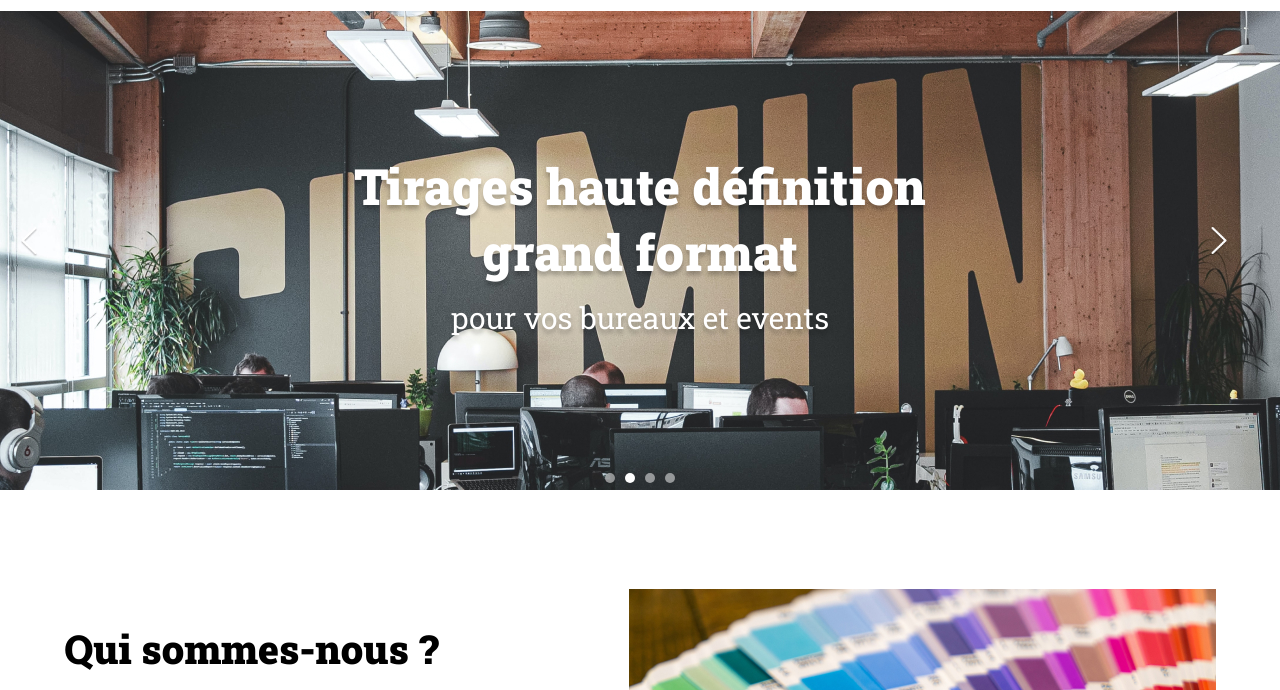
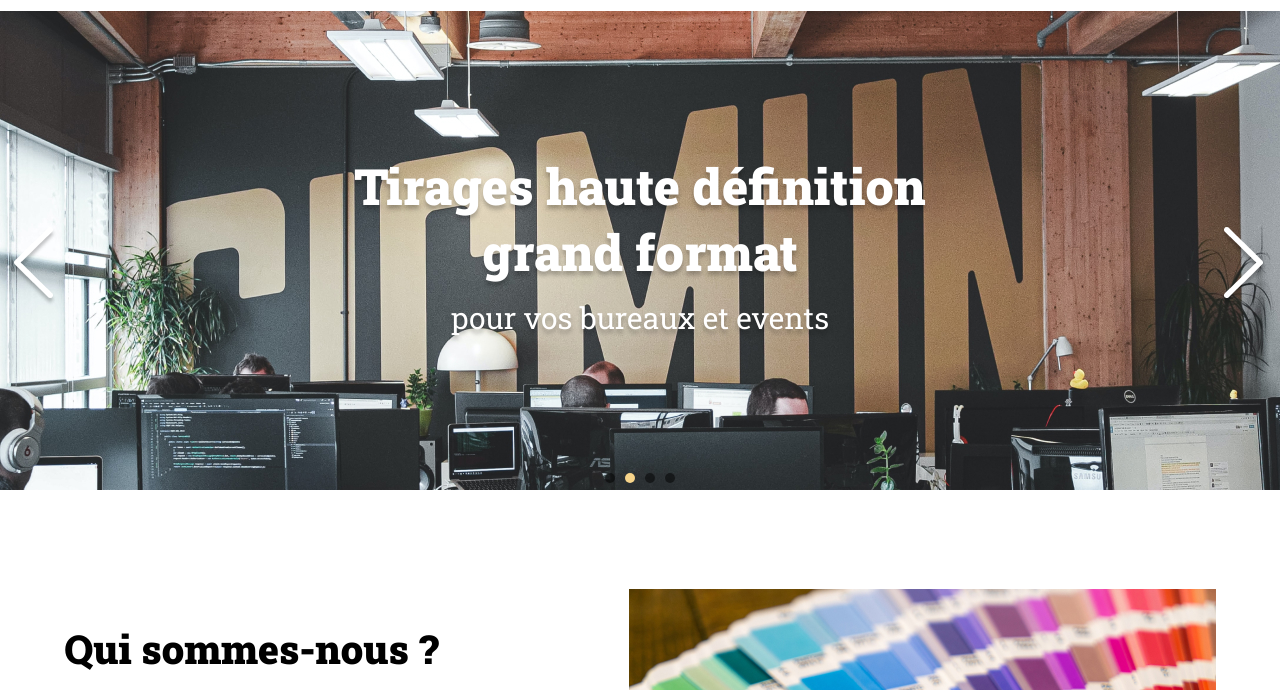
Before and after one commit to RomainTGitHub/Print-it-JS-main, a plain HTML site: page index.html in a window 1280 px wide. Shown: the part 110-800 px from the top of the page. Drawn offline with Linux system fonts and the light colour scheme.

Commit message:
Mise à jour CSS

```diff
--- a/assets/style.css
+++ b/assets/style.css
@@ -282,34 +282,38 @@ header {
 	top: 50%;
 	transform: translateY(-50%);
 	width: 50px;
-	/* Largeur des flèches */
 	height: 50px;
-	/* Hauteur des flèches */
+}
+
+.carousel-control-prev a,
+.carousel-control-next a {
+	display: flex;
+	justify-content: center;
+	align-items: center;
+	width: 100%;
+	height: 100%;
 }
 
 .carousel-control-prev {
-	left: 20px;
-	/* Position de la flèche précédente */
+	left: 10px;
 }
 
 .carousel-control-next {
-	right: 20px;
-	/* Position de la flèche suivante */
+	right: 10px;
 }
 
 .carousel-control-prev img,
 .carousel-control-next img {
 	width: auto;
-	height: 30px;
-	/* Taille de l'image des flèches */
+	height: auto;
 	display: block;
 }
 
 .carousel-indicators {
 	position: absolute;
 	bottom: 10px;
-	left: 50%;
-	transform: translateX(-50%);
+	left: 0;
+	right: 0;
 	display: flex;
 	justify-content: center;
 	list-style: none;
@@ -321,17 +325,14 @@ header {
 	width: 10px;
 	height: 10px;
 	border-radius: 50%;
-	background-color: rgba(255, 255, 255, 0.5);
-	/* Couleur des points */
+	background-color: rgba(0, 0, 0, 0.5);
 	margin: 0 5px;
 	cursor: pointer;
 }
 
 .carousel-indicators li.active {
-	background-color: #ffffff;
-	/* Couleur du point actif */
+	background-color: #f7d48a;
 }
-
 
 /* Fin du code CSS pour le carousel */
 
@@ -367,7 +368,6 @@ header {
 	padding-left: 2em;
 	width: 65%;
 	margin-bottom: 1em;
-
 }
 
 #products {
@@ -447,7 +447,6 @@ header {
 	flex: 1;
 }
 
-
 #contact .container {
 	flex-direction: row;
 	display: flex;
@@ -481,7 +480,6 @@ footer {
 }
 
 footer div {
-
 	position: relative;
 }
 
@@ -495,7 +493,6 @@ footer div {
 	margin-bottom: 1em;
 	font-weight: 700;
 	font-size: 16px;
-
 }
 
 @media all and (max-width: 1250px) {
```
